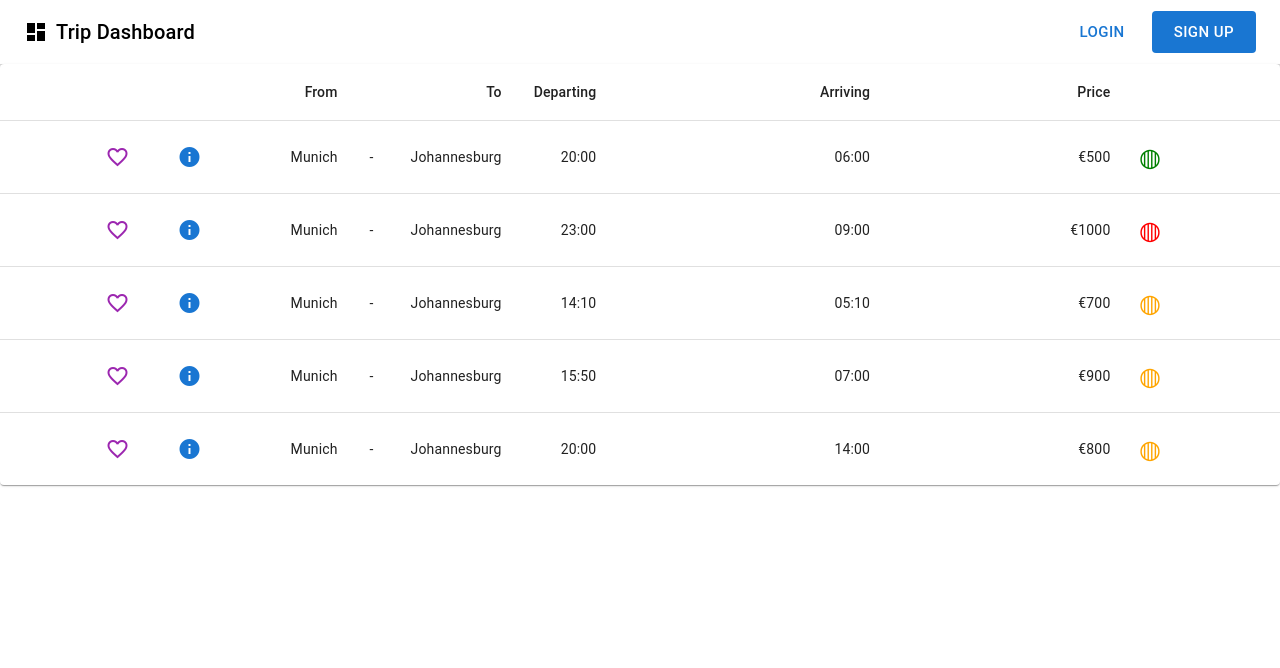
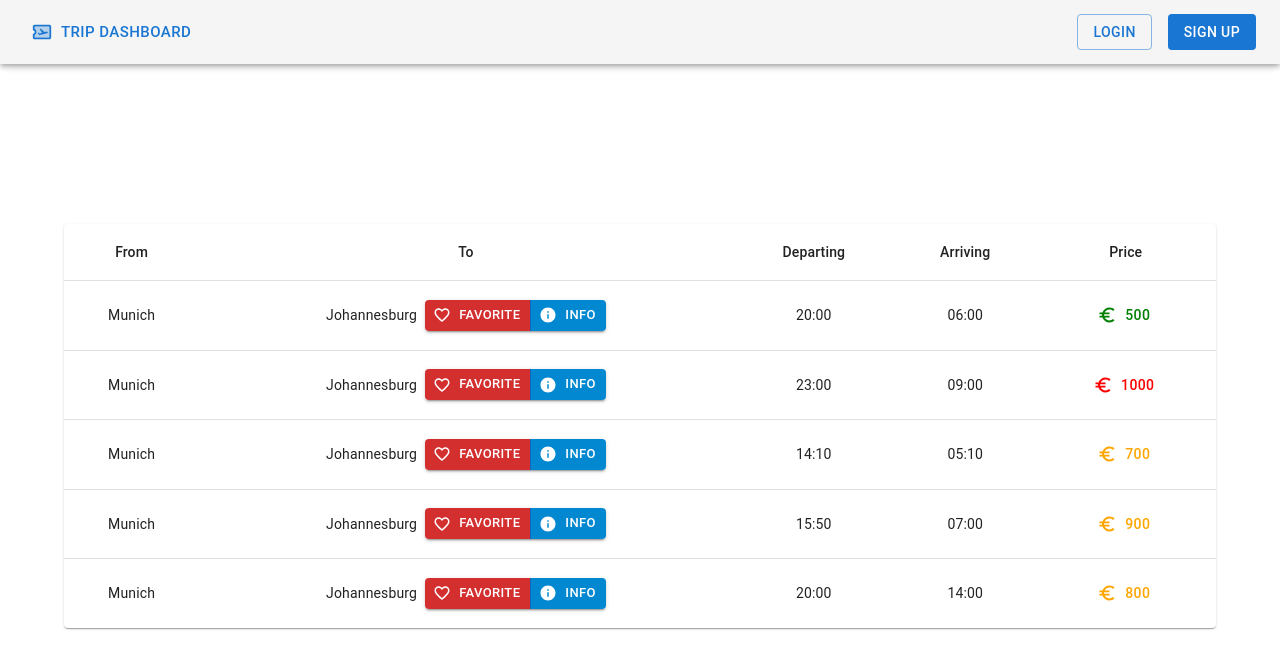
Before and after one commit to NullRivalException/frontend, a React (Create React App) app: page /search in a window 1280 px wide. Shown: the top 668 px of the page. Built offline with nearby package versions, Linux system fonts and the light colour scheme.

Commit message:
minor UI tweaks

```diff
--- a/src/components/TopBar.js
+++ b/src/components/TopBar.js
@@ -1,15 +1,18 @@
 import DashboardIcon from "@mui/icons-material/Dashboard";
+import { AirplaneTicketTwoTone } from "@mui/icons-material";
 import { AppBar, Box, Button, Grid, Toolbar, Typography } from "@mui/material";
 import React from "react";
 import { useNavigate } from "react-router-dom";
 
-export default function TopBar() {
+export default function TopBar(props) {
+  let { onAccountPage } = props;
   let navigate = useNavigate();
   const handleLogin = () => navigate("/signin");
   const handleSignUp = () => navigate("/signup");
+  const handleBackHome = () => navigate("/");
   return (
     <Box sx={{ flexGrow: 1 }}>
-      <AppBar position="static" color="transparent">
+      <AppBar position="fixed" color="default">
         <Toolbar>
           <Grid
             container
@@ -18,15 +21,15 @@ export default function TopBar() {
             columnGap={1}
             alignItems="center"
           >
-            <DashboardIcon />
-            <Typography
-              variant="h6"
-              component="div"
-              sx={{ verticalAlign: "center" }}
+            <Button
+              onClick={handleBackHome}
+              size="large"
+              startIcon={<AirplaneTicketTwoTone />}
             >
               Trip Dashboard
-            </Typography>
+            </Button>
           </Grid>
+          {!onAccountPage && (
             <Grid
               container
               direction="row"
@@ -34,21 +37,28 @@ export default function TopBar() {
               columnGap={2}
               alignItems="center"
             >
-            <Button color="primary" size="large" onClick={handleLogin}>
+              <Button
+                variant="outlined"
+                color="primary"
+                size="medium"
+                onClick={handleLogin}
+              >
                 Login
               </Button>
               <Button
                 color="primary"
                 disableElevation
                 variant="contained"
-              size="large"
+                size="medium"
                 onClick={handleSignUp}
               >
                 Sign Up
               </Button>
             </Grid>
+          )}
         </Toolbar>
       </AppBar>
+      <Toolbar />
     </Box>
   );
 }
--- a/src/pages/Dashboard.js
+++ b/src/pages/Dashboard.js
@@ -6,9 +6,9 @@ import TopBar from "../components/TopBar";
 export default function Dashboard() {
   return (
     <>
-      <TopBar />
+      <TopBar onAccountPage={false} />
       <Grid container justifyContent="center" direction="column">
-        <Grid item height="15vh" />
+        <Grid item height="20vh" />
         <Container>
           <Grid item>
             <BigHeader />
--- a/src/pages/SearchResult.js
+++ b/src/pages/SearchResult.js
@@ -15,8 +15,19 @@ import TableRow from "@mui/material/TableRow";
 import * as React from "react";
 import { useState } from "react";
 import { useNavigate } from "react-router-dom";
-import { Box } from "@mui/material";
+import { Box, ButtonGroup, Typography } from "@mui/material";
 import TopBar from "../components/TopBar";
+import {
+  Circle,
+  CircleTwoTone,
+  EuroSymbol,
+  FavoriteBorder,
+  Info,
+  Money,
+} from "@mui/icons-material";
+import { Button } from "@mui/material";
+import { Container } from "@mui/system";
+import { Grid } from "@mui/material";
 
 /* eslint-disable no-unused-expressions */
 
@@ -80,33 +91,19 @@ export default function SerchResult(props) {
     return { departure, destination, departureTime, arrivalTime, price };
   }
 
-  function PriceColour(props) {
-    var colour = "grey";
-    console.log(props.price);
-
-    if (props.price <= 600) {
+  const priceToColor = (price) => {
+    let colour = "grey";
+    if (price <= 600) {
       colour = "green";
     } else {
-      if (props.price <= 900) {
+      if (price <= 900) {
         colour = "orange";
       } else {
         colour = "red";
       }
     }
-    return (
-      <Box
-        component="span"
-        sx={{
-          display: "inline-block",
-          mx: "2px",
-          transform: "scale(1.8)",
-          color: colour,
-        }}
-      >
-        ◍
-      </Box>
-    );
-  }
+    return colour;
+  };
 
   const flightText = departure + " to " + destination;
   const rows = [
@@ -119,20 +116,19 @@ export default function SerchResult(props) {
 
   function BasicTable() {
     return (
+      <>
+        <div style={{ height: "20vh" }} />
+        <Container>
           <TableContainer component={Paper}>
             <Table sx={{ minWidth: 650 }} aria-label="simple table">
               <TableHead>
                 {
                   <TableRow>
-                <TableCell></TableCell>
-                <TableCell align="right"></TableCell>
-                <TableCell align="right">From</TableCell>
-                <TableCell align="right"></TableCell>
-                <TableCell align="right">To</TableCell>
-                <TableCell align="right">Departing</TableCell>
-                <TableCell align="right">Arriving</TableCell>
-                <TableCell align="right">Price</TableCell>
-                <TableCell align="right"></TableCell>
+                    <TableCell align="center">From</TableCell>
+                    <TableCell align="center">To</TableCell>
+                    <TableCell align="center">Departing</TableCell>
+                    <TableCell align="center">Arriving</TableCell>
+                    <TableCell align="center">Price</TableCell>
                   </TableRow>
                 }
               </TableHead>
@@ -143,84 +139,45 @@ export default function SerchResult(props) {
                     key={row.name}
                     sx={{ "&:last-child td, &:last-child th": { border: 0 } }}
                   >
-                <TableCell
-                  component="th"
-                  scope="row"
-                  padding="normal"
-                  align="right"
-                  style={{ width: "12%" }}
+                    <TableCell align="center">{row.departure}</TableCell>
+                    <TableCell align="center">
+                      <Grid
+                        justifyContent="center"
+                        alignItems="center"
+                        spacing={1}
+                        container
+                        direction="row"
                       >
-                  {
-                    <IconButton>
-                      <link
-                        rel="stylesheet"
-                        href="https://fonts.googleapis.com/icon?family=Material+Icons"
-                      />
-                      <Icon color="secondary">favorite_border</Icon>
-                    </IconButton>
-                  }
+                        <Grid item>{row.destination}</Grid>
+                        <Grid item>
+                          <ButtonGroup size="small" variant="contained">
+                            <Button color="error" startIcon={<FavoriteBorder />}>
+                              Favorite
+                            </Button>
+                            <Button onClick={handleInfoClick} color="info" startIcon={<Info />}>Info</Button>
+                          </ButtonGroup>
+                        </Grid>
+                      </Grid>
                     </TableCell>
-                <TableCell
-                  align="right"
-                  padding="normal"
-                  style={{ width: "5%" }}
+                    <TableCell align="center">{row.departureTime}</TableCell>
+                    <TableCell align="center">{row.arrivalTime}</TableCell>
+                    <TableCell align="center">
+                      <Button
+                        color="info"
+                        disableRipple
+                        sx={{ color: priceToColor(row.price) }}
+                        startIcon={<EuroSymbol />}
                       >
-                  {
-                    <IconButton onClick={handleInfoClick}>
-                      <link
-                        rel="stylesheet"
-                        href="https://fonts.googleapis.com/icon?family=Material+Icons"
-                      />
-                      <Icon color="primary">info</Icon>
-                    </IconButton>
-                  }
-                </TableCell>
-                <TableCell
-                  align="right"
-                  padding="normal"
-                  style={{ width: "10%" }}
-                >
-                  {row.departure}
-                </TableCell>
-                <TableCell
-                  align="right"
-                  padding="normal"
-                  style={{ width: "0%" }}
-                >
-                  -
-                </TableCell>
-                <TableCell
-                  align="right"
-                  padding="normal"
-                  style={{ width: "10%" }}
-                >
-                  {row.destination}
-                </TableCell>
-                <TableCell
-                  align="right"
-                  padding="normal"
-                  style={{ width: "0%" }}
-                >
-                  {row.departureTime}
-                </TableCell>
-                <TableCell align="right">{row.arrivalTime}</TableCell>
-                <TableCell align="right">
-                  {" "}
-                  {currency}
                         {row.price}
-                </TableCell>
-                <TableCell
-                  align="left"
-                  padding="normal"
-                  style={{ width: "12%" }}
-                >
-                  <PriceColour price={row.price}></PriceColour>
+                      </Button>
                     </TableCell>
                   </TableRow>
                 ))}
               </TableBody>
             </Table>
           </TableContainer>
+        </Container>
+      </>
     );
   }
 
@@ -231,7 +188,7 @@ export default function SerchResult(props) {
       }}
     >
       <header>
-        <TopBar />
+        <TopBar onAccountPage={false} />
         <BasicTable />
       </header>
     </div>
--- a/src/pages/SignIn.js
+++ b/src/pages/SignIn.js
@@ -11,6 +11,7 @@ import { createTheme, ThemeProvider } from "@mui/material/styles";
 import TextField from "@mui/material/TextField";
 import Typography from "@mui/material/Typography";
 import React from "react";
+import TopBar from "../components/TopBar";
 
 function Copyright(props) {
   return (
@@ -44,6 +45,7 @@ export default function SignIn() {
 
   return (
     <ThemeProvider theme={theme}>
+      <TopBar onAccountPage />
       <Container component="main" maxWidth="xs">
         <CssBaseline />
         <Box
--- a/src/pages/SignUp.js
+++ b/src/pages/SignUp.js
@@ -11,6 +11,7 @@ import TextField from "@mui/material/TextField";
 import Typography from "@mui/material/Typography";
 import { useNavigate } from "react-router-dom";
 import React from "react";
+import TopBar from "../components/TopBar";
 
 function Copyright(props) {
   return (
@@ -51,6 +52,7 @@ export default function SignUp() {
 
   return (
     <ThemeProvider theme={theme}>
+      <TopBar onAccountPage />
       <Container component="main" maxWidth="xs">
         <CssBaseline />
         <Box
```
Also changed, not shown: src/pages/Details.js (+7 -2 lines). Lines whose indentation alone changed are shown as unchanged.
